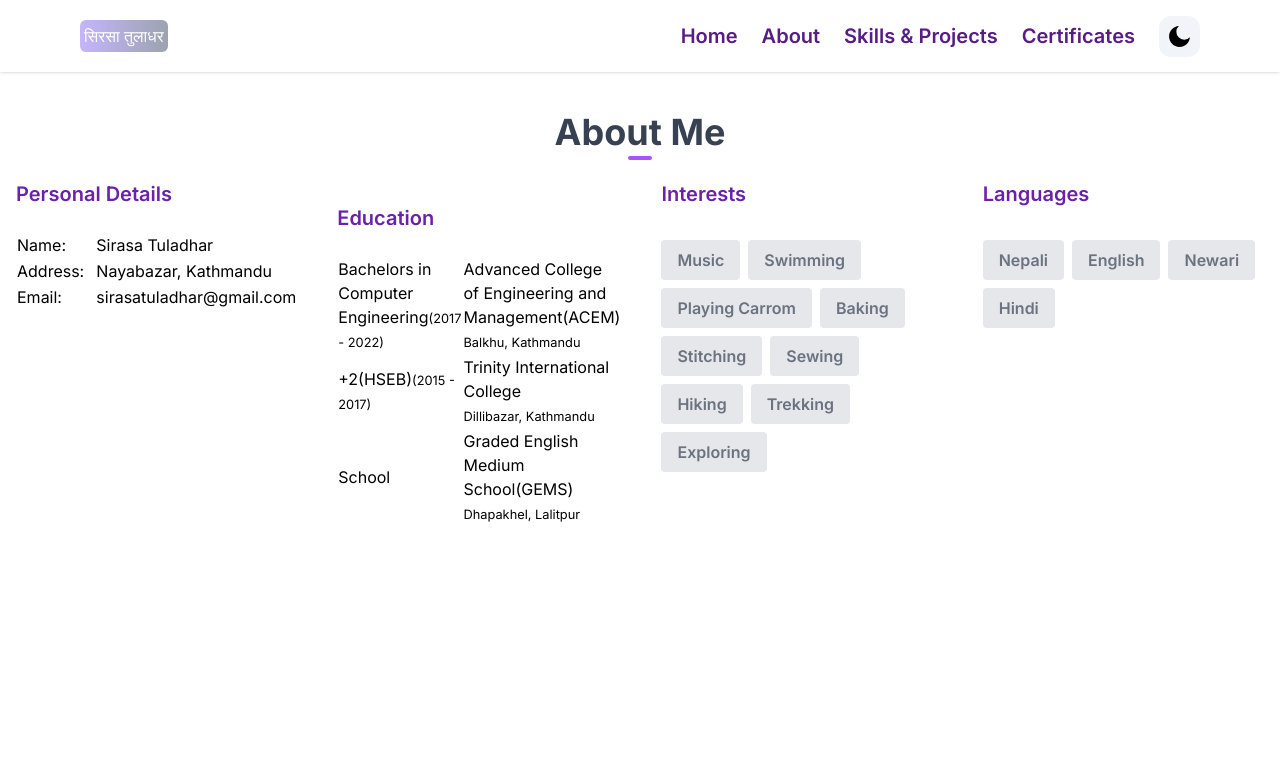
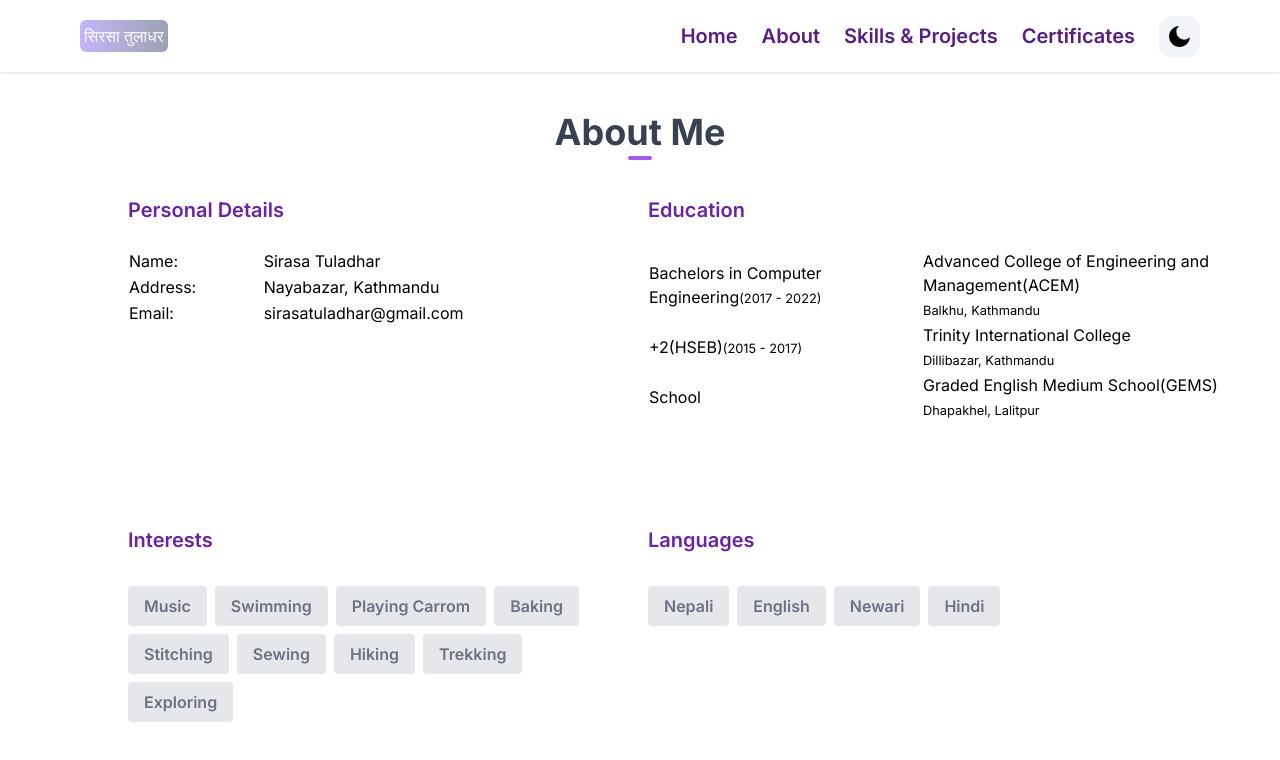
Before and after one commit to sirasa1999/portfolio-next13, a Next.js app: page /about in a window 1280 px wide. Shown: the top 760 px of the page. Built offline with nearby package versions, Linux system fonts and the light colour scheme.

Commit message:
style: minor changes

```diff
--- a/components/AboutSection.tsx
+++ b/components/AboutSection.tsx
@@ -29,9 +29,9 @@ const AboutSection = () => {
                     <hr className="w-6 h-1 mx-auto my-1 bg-purple-500 border-0 rounded"></hr>
                 </h1>
 
-                <div className="flex flex-col space-y-10 items-stretch justify-center align-top md:space-x-10 md:space-y-0 md:p-4 md:flex-row md:text-left">
-                    <div className="md:w-1/2 ">
-                        <h1 className="text-center text-xl text-purple-800 font-semibold mb-6 md:text-left">
+                <div className="grid md:grid-cols-2">
+                    <div className="md:pl-32 p-2">
+                        <h1 className="text-center text-xl text-purple-800 font-semibold my-6 md:text-left">
                             Personal Details
                         </h1>
                         <table className="table-auto">
@@ -51,7 +51,7 @@ const AboutSection = () => {
                             </tbody>
                         </table>
                     </div>
-                    <div className="md:w-1/2 ">
+                    <div className=" p-2">
                         <h1 className="text-center text-xl text-purple-800 font-semibold my-6 md:text-left">
                             Education
                         </h1>
@@ -73,8 +73,8 @@ const AboutSection = () => {
                             </tbody>
                         </table>
                     </div>
-                    <div className="text-center md:w-1/2 md:text-left">
-                        <h1 className="text-xl text-purple-800 font-semibold mb-6">Interests</h1>
+                    <div className="text-center md:text-left md:pl-32 p-2">
+                        <h1 className="text-xl text-purple-800 font-semibold my-6 md:pt-16">Interests</h1>
                         <div className="flex flex-wrap flex-row justify-center z-10 md:justify-start">
                             {interests.map((item, idx) => {
                                 return (
@@ -88,8 +88,8 @@ const AboutSection = () => {
                             })}
                         </div>
                     </div>
-                    <div className="text-center md:w-1/2 md:text-left">
-                        <h1 className="text-xl text-purple-800 font-semibold mb-6">Languages</h1>
+                    <div className="text-center md:text-left p-2">
+                        <h1 className="text-xl text-purple-800 font-semibold my-6 md:pt-16">Languages</h1>
                         <div className="flex flex-wrap flex-row justify-center z-10 md:justify-start">
                             {languages.map((item, idx) => {
                                 return (
--- a/components/HomeSection.tsx
+++ b/components/HomeSection.tsx
@@ -28,7 +28,7 @@ const HomeSection = () => {
                     />
                     <button
                         onClick={handleDownloadResume}
-                        className="text-neutral-100 font-semibold px-6 py-3 my-3 ml-10 bg-purple-600 rounded shadow hover:bg-purple-700"
+                        className="text-neutral-100 font-semibold px-6 py-3 my-3 ml-5 md:ml-10 bg-purple-600 rounded shadow hover:bg-purple-700"
                     >
                         Download Resume
                     </button>
@@ -37,7 +37,7 @@ const HomeSection = () => {
                     <h1 className="text-4xl font-bold mt-6 md:mt-0 md:text-7xl text-neutral-600">
                         Namaste,<br /> I&apos;m Sirasa Tuladhar!
                     </h1>
-                    <p className="text-lg mt-4 mb-6 md:text-2xl">
+                    <p className="text-lg mt-4 md:text-2xl">
                         I am a {" "}
                         <span className="font-semibold text-purple-600">
                             Software Engineer{" "}
```
